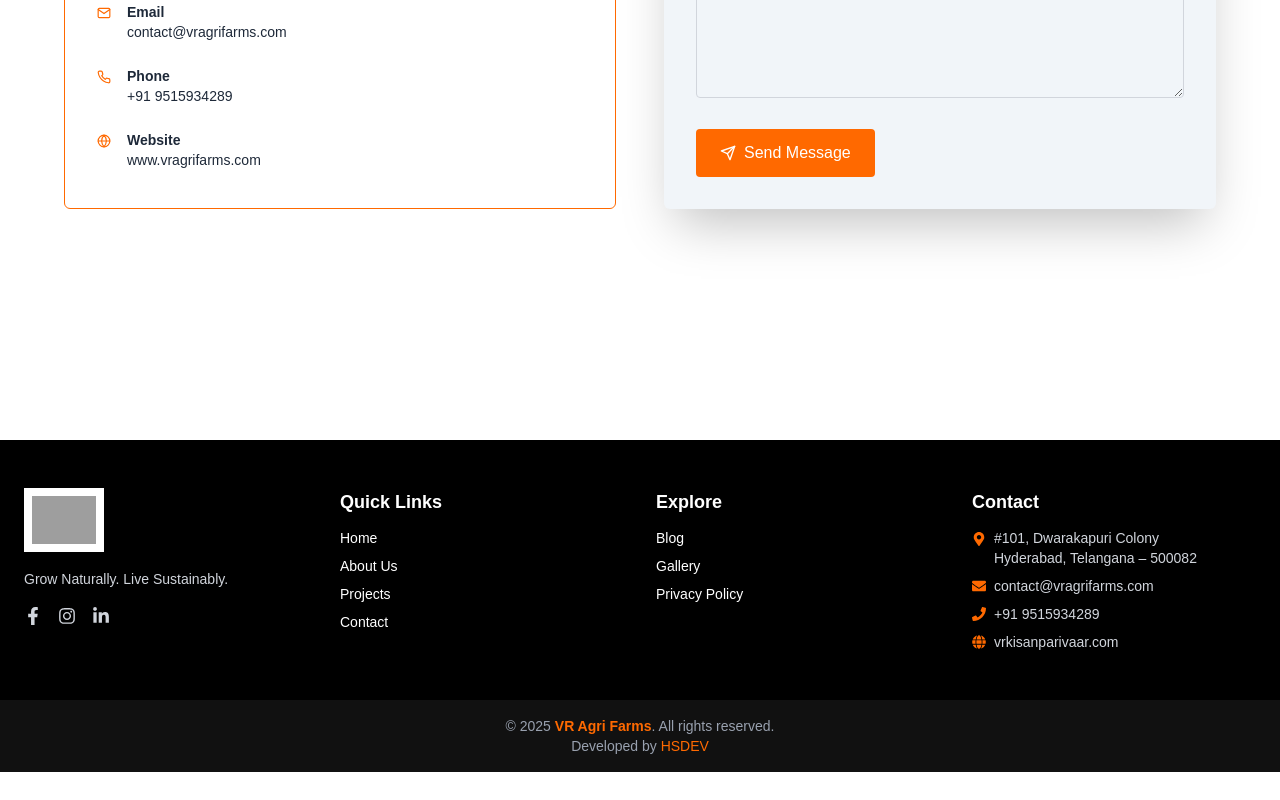
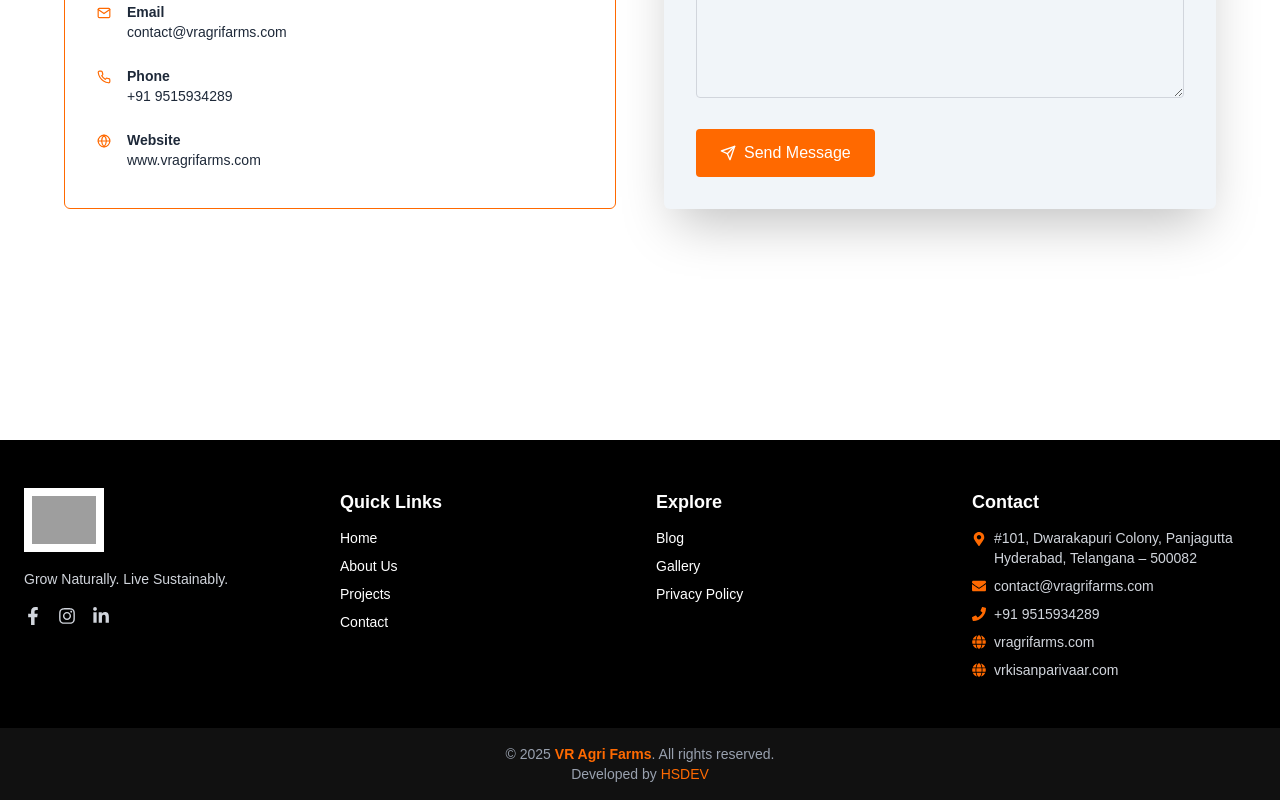
Before and after one commit to Harunath/vr-agri-platform, a Next.js app in the folder apps/vr-user-app/: page /contact in a window 1280 px wide. Shown: the part 920-1720 px from the top of the page. Before the commit the page ends 1692 px from the top, so only its background shows below. Built offline with nearby package versions, Linux system fonts and the light colour scheme; grey boxes are pictures that could not be loaded.

Commit message:
proper details

```diff
--- a/apps/vr-user-app/src/components/Home/HeroCarousel.tsx
+++ b/apps/vr-user-app/src/components/Home/HeroCarousel.tsx
@@ -58,8 +58,7 @@ export default function HeroCarousel() {
 								📧 <span className="font-medium">vragrifarms@gmail.com</span>
 							</li>
 							<li>
-								📧{" "}
-								<span className="font-medium">contact@vrkisanparivaar.com</span>
+								📧 <span className="font-medium">contact@vragrifarms.com</span>
 							</li>
 							<li>
 								🏢 <span className="font-medium">Corp Office:</span> #101,
@@ -74,7 +73,7 @@ export default function HeroCarousel() {
 									www.vragrifarms.com
 								</a>
 							</li>
-							<li>
+							{/* <li>
 								🌐{" "}
 								<a
 									href="https://www.vrkisanparivaar.com"
@@ -82,7 +81,7 @@ export default function HeroCarousel() {
 									className="text-blue-600 underline">
 									www.vrkisanparivaar.com
 								</a>
-							</li>
+							</li> */}
 						</ul>
 					</div>
 				</div>
--- a/apps/vr-user-app/src/components/common/Footer.tsx
+++ b/apps/vr-user-app/src/components/common/Footer.tsx
@@ -101,7 +101,7 @@ export default function Footer() {
 						<li className="flex items-start gap-2">
 							<FaMapMarkerAlt className="mt-1 text-orange-500" />
 							<div>
-								<p>#101, Dwarakapuri Colony</p>
+								<p>#101, Dwarakapuri Colony, Panjagutta</p>
 								<p>Hyderabad, Telangana – 500082</p>
 							</div>
 						</li>
@@ -119,6 +119,16 @@ export default function Footer() {
 								href="tel:+919515934289"
 								className="hover:text-orange-500 transition-colors">
 								+91 9515934289
+							</a>
+						</li>
+						<li className="flex items-center gap-2">
+							<FaGlobe className="text-orange-500" />
+							<a
+								href="https://www.vragrifarms.com"
+								target="_blank"
+								rel="noopener noreferrer"
+								className="hover:text-orange-500 transition-colors">
+								vragrifarms.com
 							</a>
 						</li>
 						<li className="flex items-center gap-2">
```
